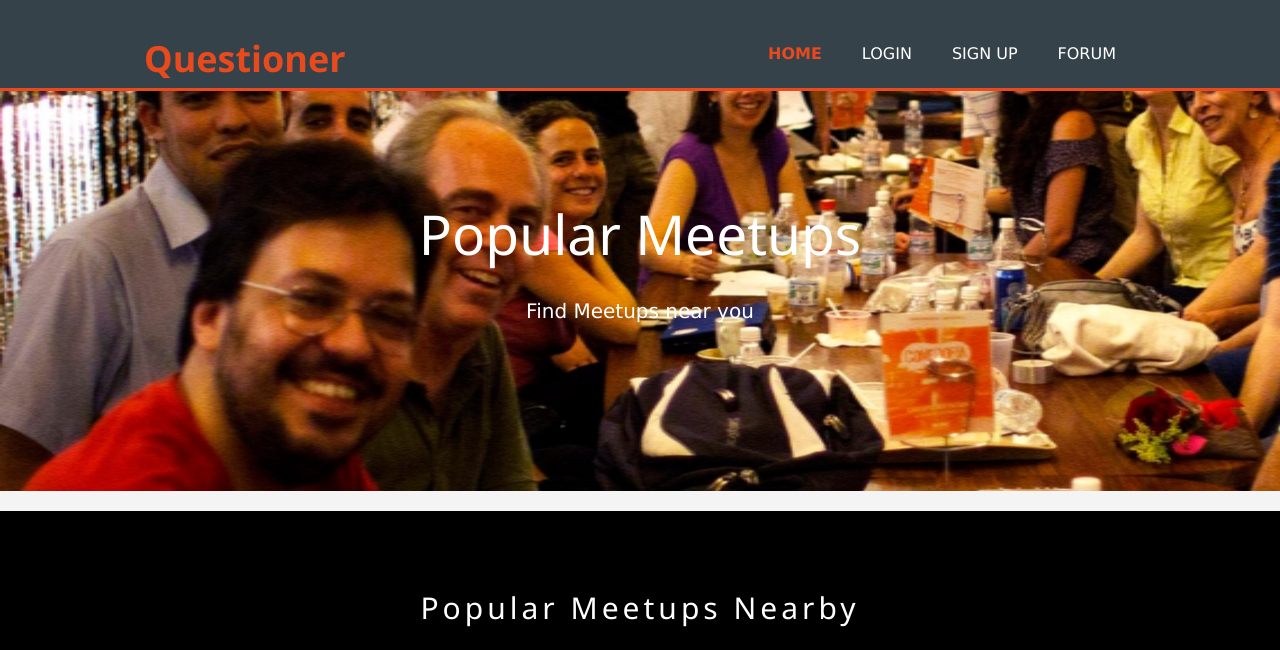
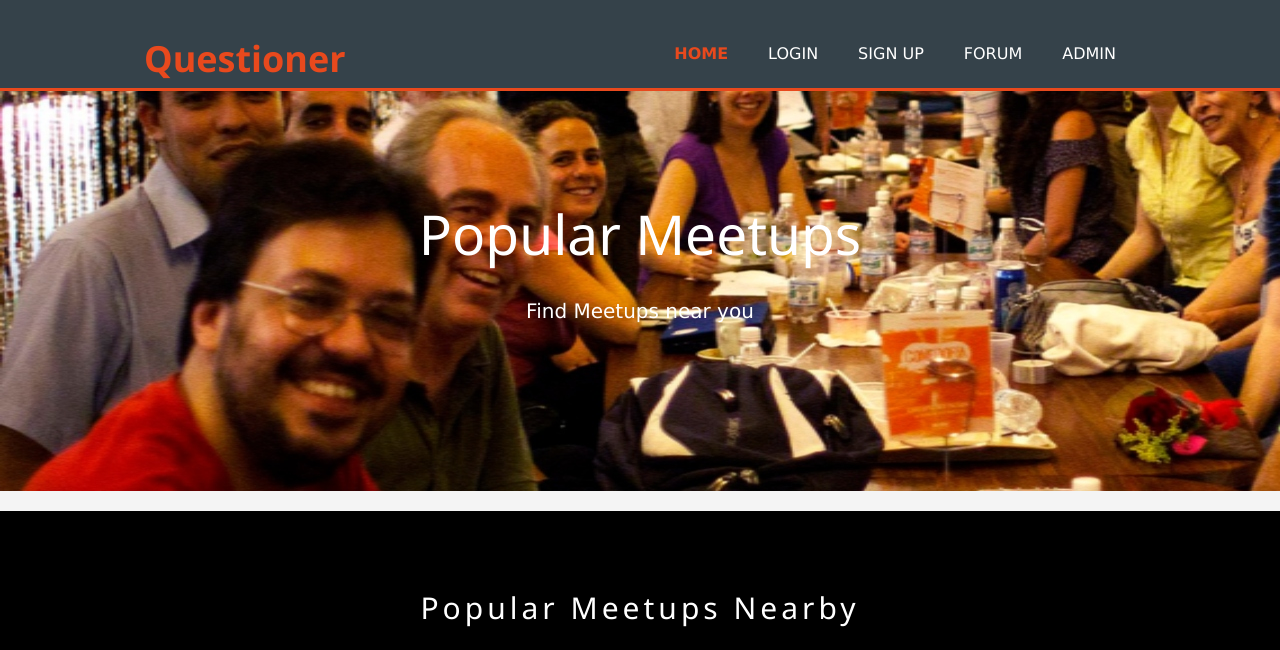
Before and after one commit to NgachaIan/Questioner, a plain HTML site: page index.html in a window 1280 px wide. Shown: the top 650 px of the page. Drawn offline with nearby package versions, Linux system fonts and the light colour scheme.

Commit message:
Update index.html

```diff
--- a/index.html
+++ b/index.html
@@ -24,6 +24,7 @@
                     <li><a href="login.html">Login</a></li>
                     <li><a href="signup.html">Sign Up</a></li>
                     <li><a href="viewquestions.html">Forum</a></li>
+                    <li><a href="admin.html">Admin</a></li>
                 </ul>
             </nav>
         </div>
```
